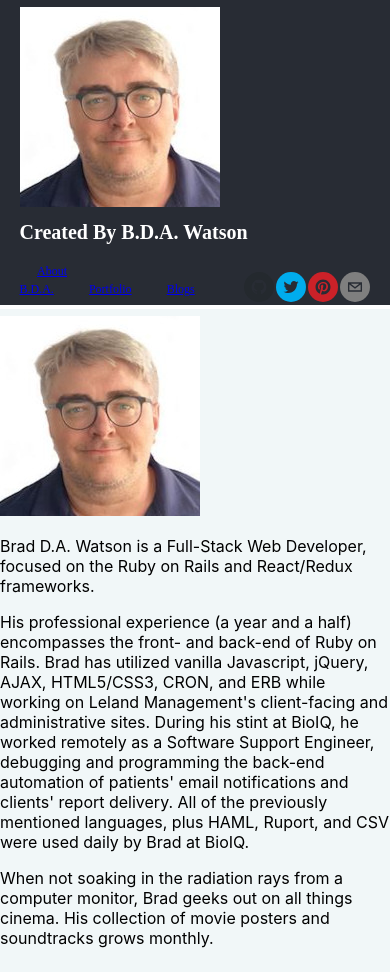
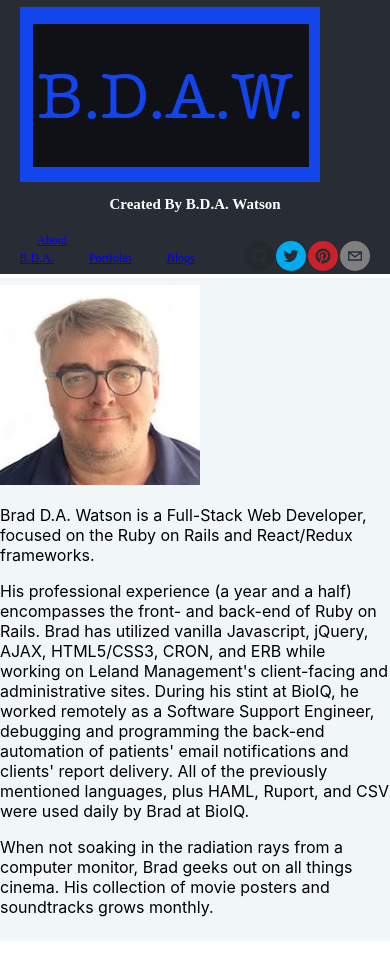
Before and after one commit to bwatson78/created-by-bda-watson, a React (Create React App) app: page / in a window 390 px wide. After the commit the page ends 941 px from the top, so only its background shows below. Built offline with nearby package versions, Linux system fonts and the light colour scheme; the HTML template or start-up script is replaced by a standard one; what webfontloader would draw is missing.

Commit message:
Addresses the update of the site logo.

```diff
--- a/src/App.css
+++ b/src/App.css
@@ -17,6 +17,7 @@
   margin-block-end: unset;
   padding: 10px 0px;
   font-size: 62px;
+  text-align: center;
 }
 
 a.social-icon {
@@ -51,16 +52,19 @@ a.social-icon {
 	width: 90%;
 }
 
+.img-fluid {
+}
+
 @media (max-width: 1000px) {
 	.headline {font-size: 54px;}
 }
 
 @media (max-width: 800px) {
-	.headline {font-size: 44px;}
+	.headline {font-size: 34px;}
 }
 
 @media (max-width: 600px) {
-	.headline {font-size: 26px;}
+	.headline {font-size: 20px;}
 	a.social-icon {
 		width: 40px !important;
 		height: 40px !important;
@@ -68,7 +72,7 @@ a.social-icon {
 }
 
 @media (max-width: 400px) {
-	.headline {font-size: 20px;}
+	.headline {font-size: 15px;}
 	a.social-icon {
 		width: 30px !important;
 		height: 30px !important;
--- a/src/containers/Header.js
+++ b/src/containers/Header.js
@@ -13,8 +13,8 @@ class Header extends Component {
       <header className="App-header">
         <Container className="Head-Contain">
           <Row>
-            <Col><Image src={process.env.PUBLIC_URL + '/headshot.jpeg'} rounded fluid /></Col>
-            <Col><h1 className="headline">Created By B.D.A. Watson</h1></Col>
+            <Col className="align-self-center"><Image src={process.env.PUBLIC_URL + '/site_logo.png'} rounded fluid /></Col>
+            <Col className="align-self-center"><h1 className="headline">Created By B.D.A. Watson</h1></Col>
             <Col>
 
 
```
Also changed, not shown: public/site_logo.png (added), 1 other file (tests, documents, lock files or other folders).
